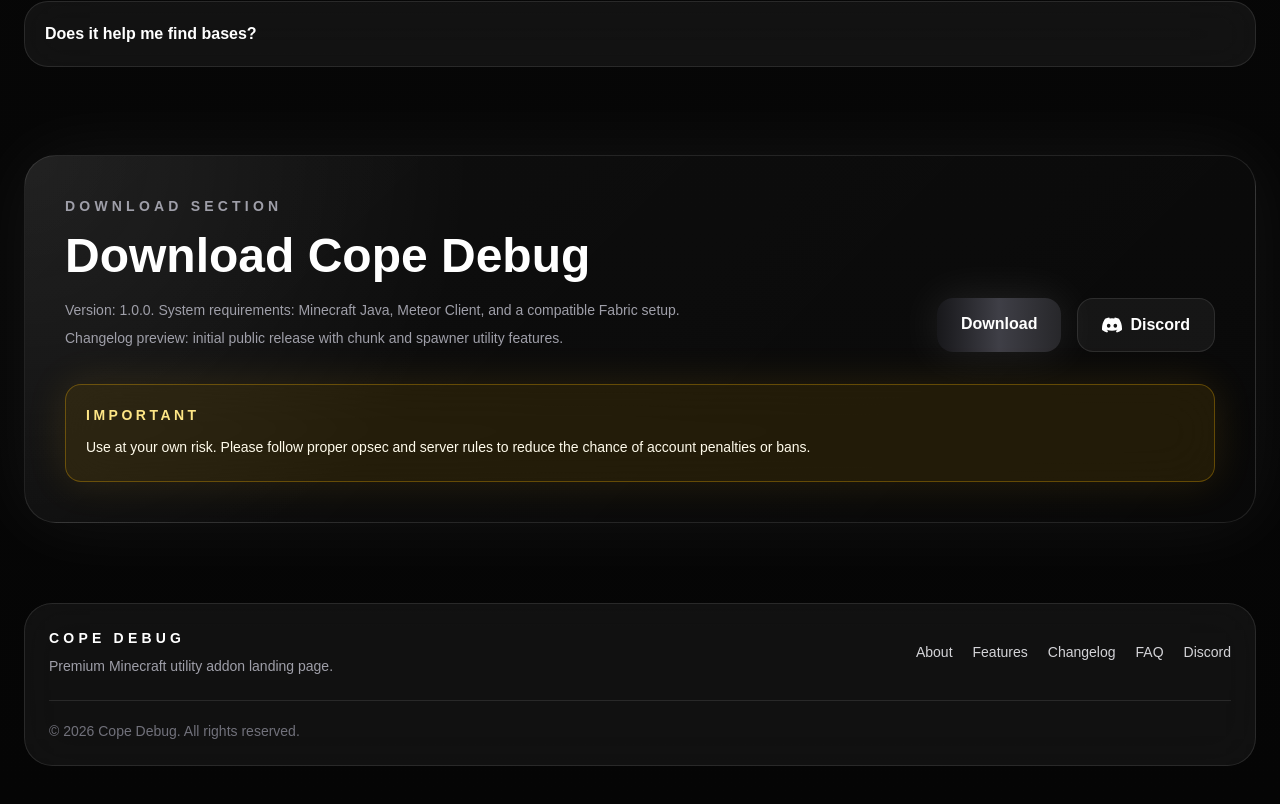
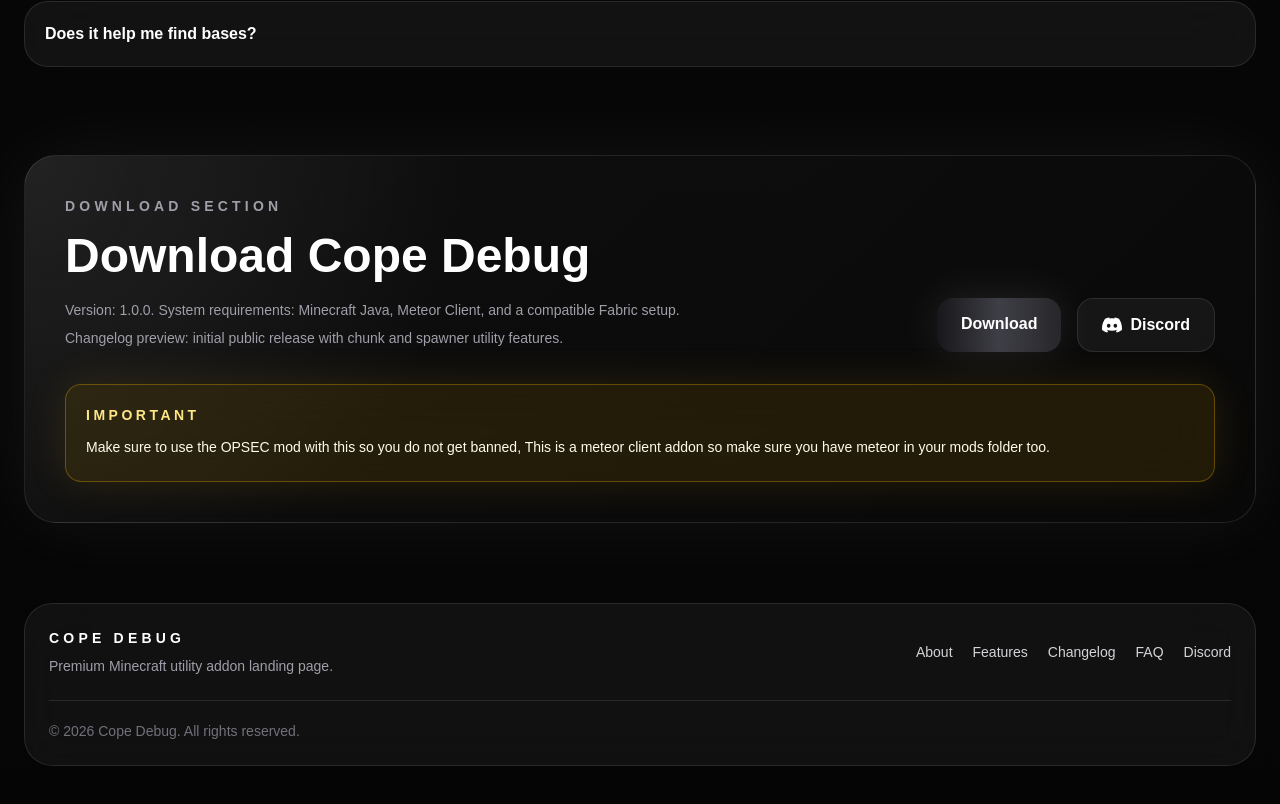
Before and after one commit to tm4cc/cope-debug-site, a Next.js app: page / in a window 1280 px wide. Shown: the part 3426-4230 px from the top of the page. Built offline with nearby package versions, Linux system fonts and the light colour scheme.

Commit message:
Grayscale redesign

```diff
--- a/app/page.tsx
+++ b/app/page.tsx
@@ -474,8 +474,7 @@
                 Important
               </p>
               <p className="mt-2 text-sm leading-7 text-amber-50">
-                Use at your own risk. Please follow proper opsec and server rules
-                to reduce the chance of account penalties or bans.
+                Make sure to use the OPSEC mod with this so you do not get banned, This is a meteor client addon so make sure you have meteor in your mods folder too.
               </p>
             </div>
           </div>
```
